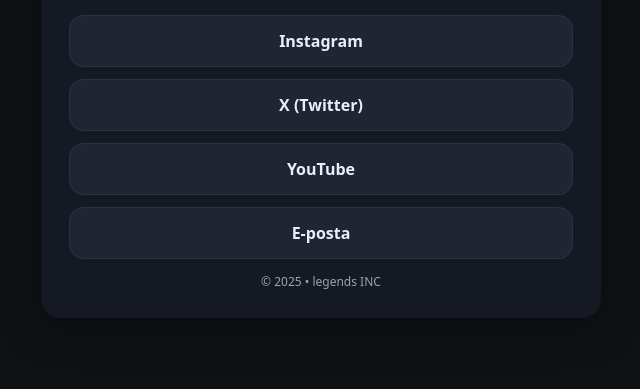
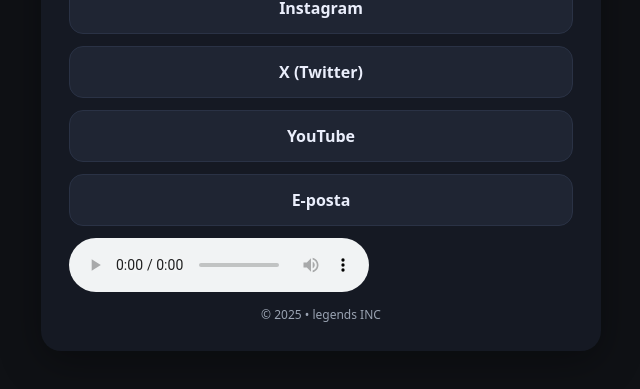
Before and after one commit to trlegendsjs/trlegendsjs.github.io, a plain HTML site: page index.html in a window 1280 px wide. Shown: the part 289-678 px from the top of the page, without its empty margins (319-959 px from the left). Drawn offline with Linux system fonts and the light colour scheme.

Commit message:
Update index.html

```diff
--- a/index.html
+++ b/index.html
@@ -11,8 +11,6 @@
   font-family: system-ui, Arial;
   color: #fff;
   text-align: center;
-
-  /* Arkaya GIF ekleme */
   background: url("arkaplan.gif") no-repeat center center fixed;
   background-size: cover;
 }
@@ -45,6 +43,10 @@
         <a href="https://x.com/kullanici" target="_blank" rel="noopener">X (Twitter)</a>
         <a href="https://youtube.com/@kullanici" target="_blank" rel="noopener">YouTube</a>
         <a href="mailto:mail@ornek.com">E-posta</a>
+      <audio controls loop>
+  <source src="sarki.mp3" type="audio/mpeg">
+  Tarayıcınız ses çalmayı desteklemiyor.
+      </audio>
       </div>
       <footer>© 2025 • legends INC</footer>
     </div>
```
